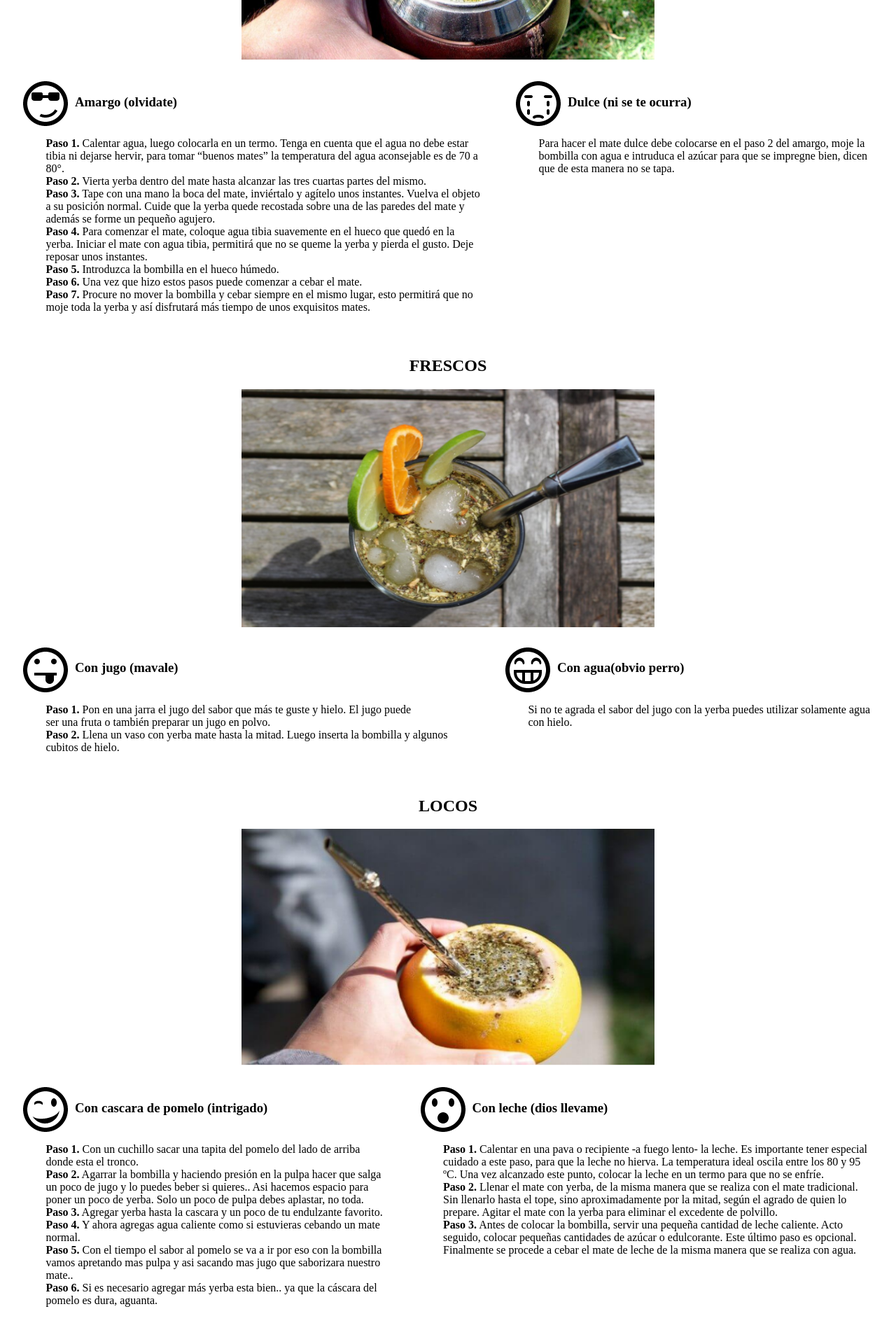
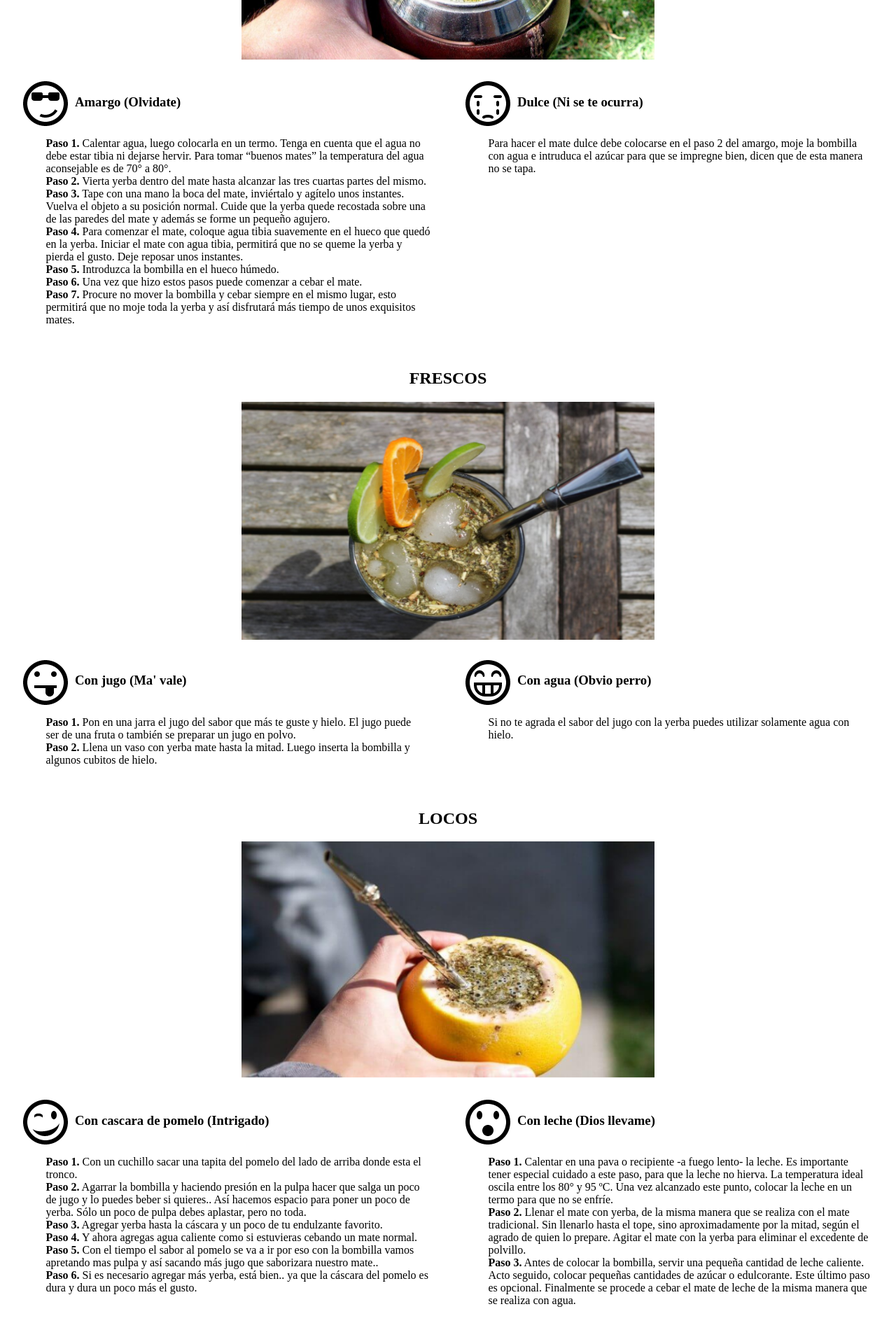
Before and after one commit to Brankitocruz/matebrankito, a plain HTML site: page mate/matenuevo.html in a window 1280 px wide. Shown: the part 380-2280 px from the top of the page at 70% size. Drawn offline with Linux system fonts and the light colour scheme.

Commit message:
ajuste los texto de tipo de mate

```diff
--- a/mate/mate.css
+++ b/mate/mate.css
@@ -12,8 +12,10 @@
 
 .tipo-mate{
     margin: 25px;
+    width: 50%;
 }/*si pongo solo un num me lo toma como general para los cuatro lados, los num van como un reloj
-si pongo dos num me lo toma el primero arriba y abajo el segundo izq y der. (se separan con espacios)*/
+si pongo dos num me lo toma el primero arriba y abajo el segundo izq y der. (se separan con espacios)
+el width: 50% es para que tome la parte de la pagina para todos*/
 
 .tipo-mate-titulo{
     display: flex;
--- a/mate/matenuevo.html
+++ b/mate/matenuevo.html
@@ -16,10 +16,10 @@
         <div class="tipo-mate">
             <div class="tipo-mate-titulo">
             <img src="imagenes/236-cool.png" alt="icono con lentes">
-            <h3>Amargo (olvidate)</h3>
+            <h3>Amargo (Olvidate)</h3>
             </div>
             <p class="tipo-mate-texto">
-                <strong>Paso 1.</strong> Calentar agua, luego colocarla en un termo. Tenga en cuenta que el agua no debe estar tibia ni dejarse hervir, para tomar “buenos mates” la temperatura del agua aconsejable es  de 70 a 80°.<br>
+                <strong>Paso 1.</strong> Calentar agua, luego colocarla en un termo. Tenga en cuenta que el agua no debe estar tibia ni dejarse hervir. Para tomar “buenos mates” la temperatura del agua aconsejable es  de 70° a 80°.<br>
                 <strong>Paso 2.</strong> Vierta yerba dentro del mate hasta alcanzar las tres cuartas partes del mismo.<br>
                 <strong>Paso 3.</strong> Tape con una mano la boca del mate, inviértalo y agítelo unos instantes. Vuelva el objeto a su posición normal. Cuide que la yerba quede recostada sobre una de las paredes del mate y además se forme un pequeño agujero.<br>
                 <strong>Paso 4.</strong> Para comenzar el mate, coloque agua tibia suavemente en el hueco que quedó en la yerba. Iniciar el mate con agua tibia, permitirá que no se queme la yerba y pierda el gusto.  Deje reposar unos instantes.<br>
@@ -32,7 +32,7 @@
         <div class="tipo-mate">
             <div class="tipo-mate-titulo">
             <img src="imagenes/258-crying.png" alt="icono llorando">
-            <h3>Dulce (ni se te ocurra)</h3>
+            <h3>Dulce (Ni se te ocurra)</h3>
             </div>
             <p class="tipo-mate-texto">
             Para hacer el mate dulce debe colocarse en el paso 2 del amargo, moje la bombilla con agua e intruduca el azúcar para que se impregne bien, dicen que de esta manera no se tapa.
@@ -49,17 +49,17 @@
 
             <div class="tipo-mate-titulo">
             <img src="imagenes/228-tongue.png" alt="sacando la lengua">
-            <h3>Con jugo (mavale)</h3>
+            <h3>Con jugo (Ma' vale)</h3>
             </div>
             <p class="tipo-mate-texto">
-                <strong>Paso 1.</strong> Pon en una jarra el jugo del sabor que más te guste y hielo. El jugo puede <br> ser una fruta o también preparar un jugo en polvo.<br>
+                <strong>Paso 1.</strong> Pon en una jarra el jugo del sabor que más te guste y hielo. El jugo puede <br> ser de una fruta o también se preparar un jugo en polvo.<br>
                 <strong>Paso 2.</strong> Llena un vaso con yerba mate hasta la mitad. Luego inserta la bombilla y algunos cubitos de hielo.<br>
             </p>
         </div>
         <div class="tipo-mate">
             <div class="tipo-mate-titulo">
             <img src="imagenes/234-grin.png" alt="icono sonriendo">
-            <h3>Con agua(obvio perro)</h3>
+            <h3>Con agua (Obvio perro)</h3>
             </div>
             <p class="tipo-mate-texto">
                 Si no te agrada el sabor del jugo con la yerba puedes utilizar solamente agua con hielo.
@@ -76,25 +76,25 @@
 
             <div class="tipo-mate-titulo">
             <img src="imagenes/232-wink.png" alt="icono con giño">
-            <h3>Con cascara de pomelo (intrigado)</h3>
+            <h3>Con cascara de pomelo (Intrigado)</h3>
             </div>
             <p class="tipo-mate-texto">
                 <strong>Paso 1.</strong> Con un cuchillo sacar una tapita del pomelo del lado de arriba donde esta el tronco.<br>
-                <strong>Paso 2.</strong> Agarrar la bombilla y haciendo presión en la pulpa hacer que salga un poco de jugo y lo puedes beber si quieres.. Asi hacemos espacio para poner un poco de yerba. Solo un poco de pulpa debes aplastar, no toda.<br>
-                <strong>Paso 3.</strong> Agregar yerba hasta la cascara y un poco de tu endulzante favorito. <br>
+                <strong>Paso 2.</strong> Agarrar la bombilla y haciendo presión en la pulpa hacer que salga un poco de jugo y lo puedes beber si quieres.. Así hacemos espacio para poner un poco de yerba. Sólo un poco de pulpa debes aplastar, pero no toda.<br>
+                <strong>Paso 3.</strong> Agregar yerba hasta la cáscara y un poco de tu endulzante favorito. <br>
                 <strong>Paso 4.</strong> Y ahora agregas agua caliente como si estuvieras cebando un mate normal. <br>
-                <strong>Paso 5.</strong> Con el tiempo el sabor al pomelo se va a ir por eso con la bombilla vamos apretando mas pulpa y asi sacando mas jugo que saborizara nuestro mate.. <br>
-                <strong>Paso 6.</strong> Si es necesario agregar más yerba esta bien.. ya que la cáscara del pomelo es dura, aguanta. <br>
+                <strong>Paso 5.</strong> Con el tiempo el sabor al pomelo se va a ir por eso con la bombilla vamos apretando mas pulpa y así sacando más jugo que saborizara nuestro mate.. <br>
+                <strong>Paso 6.</strong> Si es necesario agregar más yerba, está bien.. ya que la cáscara del pomelo es dura y dura un poco más el gusto. <br>
             </p>
         </div>
 
         <div class="tipo-mate">
             <div class="tipo-mate-titulo">
             <img src="imagenes/242-shocked.png" alt="icono sorprendido">
-            <h3>Con leche (dios llevame)</h3>
+            <h3>Con leche (Dios llevame)</h3>
             </div>
             <p class="tipo-mate-texto">
-                <strong>Paso 1.</strong> Calentar en una pava o recipiente -a fuego lento- la leche. Es importante tener especial cuidado a este paso, para que la leche no hierva. La temperatura ideal oscila entre los 80 y 95 ºC. Una vez alcanzado este punto, colocar la leche en un termo para que no se enfríe.<br>
+                <strong>Paso 1.</strong> Calentar en una pava o recipiente -a fuego lento- la leche. Es importante tener especial cuidado a este paso, para que la leche no hierva. La temperatura ideal oscila entre los 80° y 95 ºC. Una vez alcanzado este punto, colocar la leche en un termo para que no se enfríe.<br>
                 <strong>Paso 2.</strong> Llenar el mate con yerba, de la misma manera que se realiza con el mate tradicional. Sin llenarlo hasta el tope, sino aproximadamente por la mitad, según el agrado de quien lo prepare. Agitar el mate con la yerba para eliminar el excedente de polvillo.<br>
                 <strong>Paso 3.</strong> Antes de colocar la bombilla, servir una pequeña cantidad de leche caliente. Acto seguido, colocar pequeñas cantidades de azúcar o edulcorante. Este último paso es opcional. Finalmente se procede a cebar el mate de leche de la misma manera que se realiza con agua.<br>
             </p>
```
